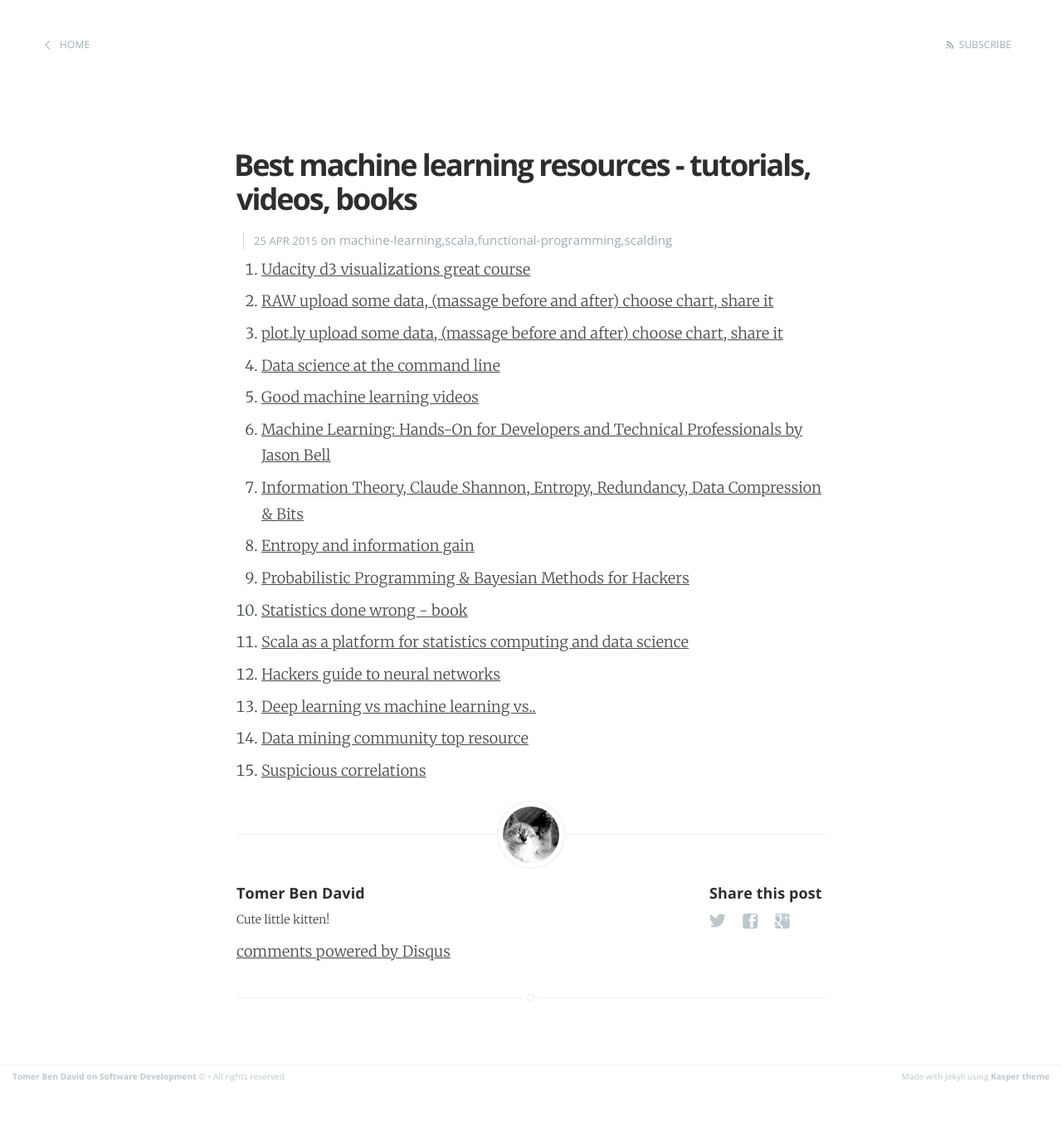
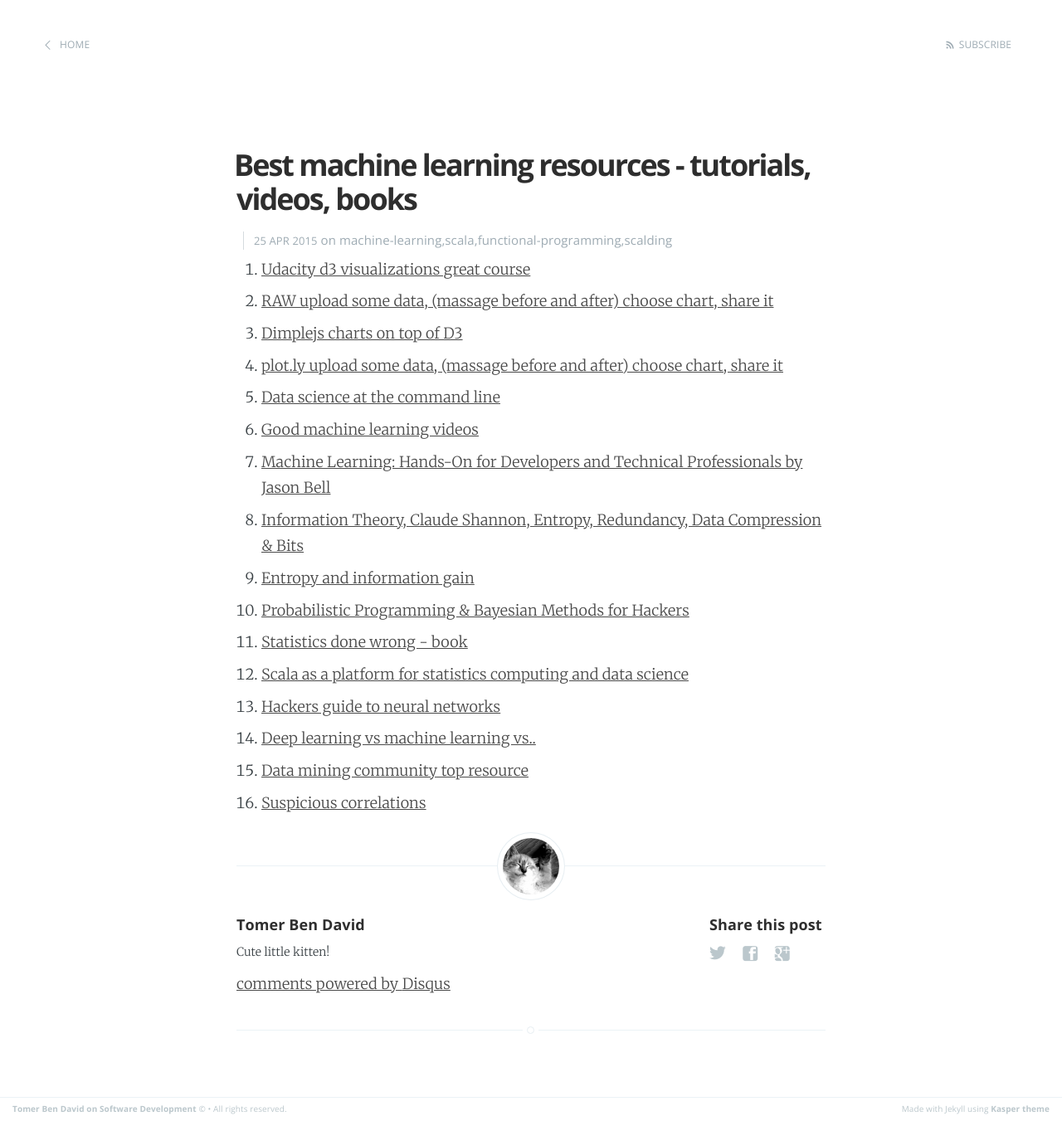
Before and after one commit to tomer-ben-david/tomer-ben-david.github.io.jekyll, a Jekyll site: the page built from _posts/2015-04-25-best-machine-learning-resources-tutorials-books-videos.markdown, in a window 1280 px wide. Shown: the whole page at 83% size. Built offline with Jekyll 4.4.1, drawn with Linux system fonts in a browser that asks for light colours; Markdown is read by kramdown in place of the engine named in the settings; comment, search, counter and statistics services are not loaded; before the commit the page ends 1312 px from its top, so only the background shows below that.

Commit message:
machine learning - dimple.js

```diff
--- a/_posts/2015-04-25-best-machine-learning-resources-tutorials-books-videos.markdown
+++ b/_posts/2015-04-25-best-machine-learning-resources-tutorials-books-videos.markdown
@@ -7,6 +7,7 @@
 ---
 1. [Udacity d3 visualizations great course](https://www.udacity.com/course/data-visualization-and-d3js--ud507)
 1. [RAW upload some data, (massage before and after) choose chart, share it](http://raw.densitydesign.org/)
+1. [Dimplejs charts on top of D3](http://dimplejs.org/)
 1. [plot.ly upload some data, (massage before and after) choose chart, share it](http://plot.ly)
 1. [Data science at the command line](http://www.amazon.com/Data-Science-Command-Line-Time-Tested/dp/1491947853)
 1. [Good machine learning videos](https://medium.com/@mattfogel/the-7-best-data-science-and-machine-learning-podcasts-e8f0d5a4a419)
```
